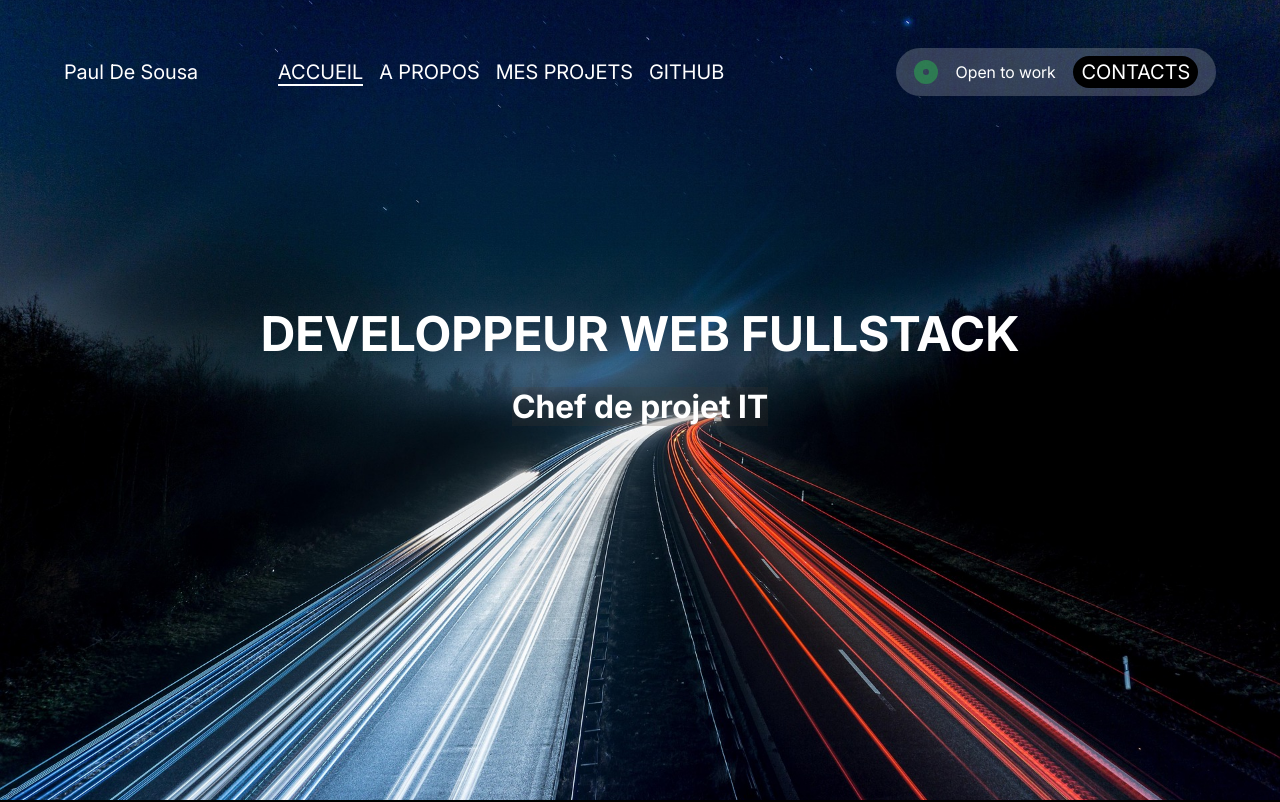
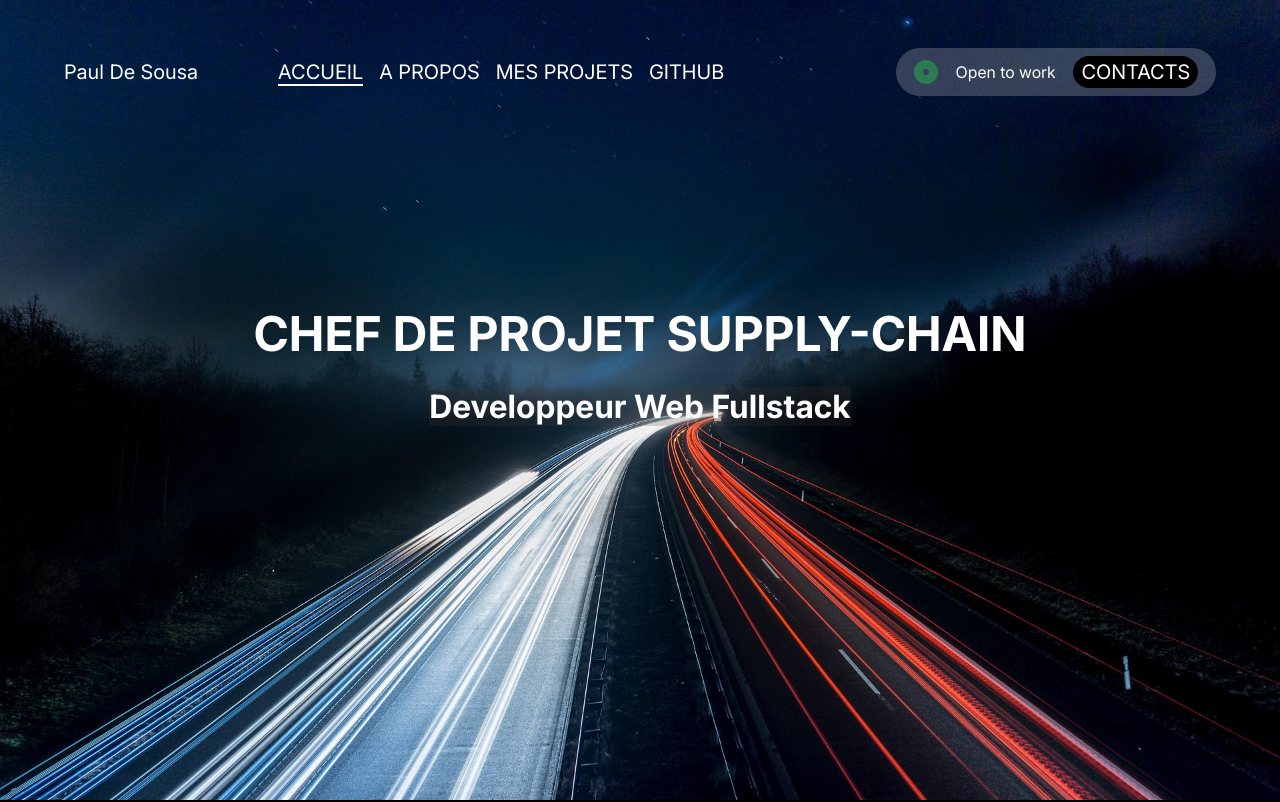
Before and after one commit to PSDeSousa/portfolio, a website: page index.html in a window 1280 px wide. Shown: the top 802 px of the page. Drawn offline with nearby package versions, Linux system fonts and the light colour scheme.

Commit message:
fix(design)

```diff
--- a/index.html
+++ b/index.html
@@ -3,7 +3,7 @@
     <head>
         <meta charset="UFT-8">
         <meta name="viewport" content="width=device-width, initial-scale=1.0">
-        <title>Paul De Sousa Chef de projet IT / Developpeur Web Fullstack</title>
+        <title>Paul De Sousa Chef de projet / Developpeur Web Fullstack</title>
         <link href="assets/css/styles.css" rel="stylesheet">
         <link href="assets/css/main.css" rel="stylesheet">
         <link rel="icon" href="favicon.png" type="image/png">
@@ -101,8 +101,8 @@
                 <div class="container-fluid">
                     <img src="assets/images/banner/sky-road.jpg" alt="road with stars on the sky">
                     <div class="title">
-                        <h1>Developpeur Web Fullstack</h1>
-                        <h2 class="contrast">Chef de projet IT</h2>
+                        <h1>Chef de projet Supply-Chain</h1>
+                        <h2 class="contrast">Developpeur Web Fullstack</h2>
                     </div>
                 </div>
             </section>
```
